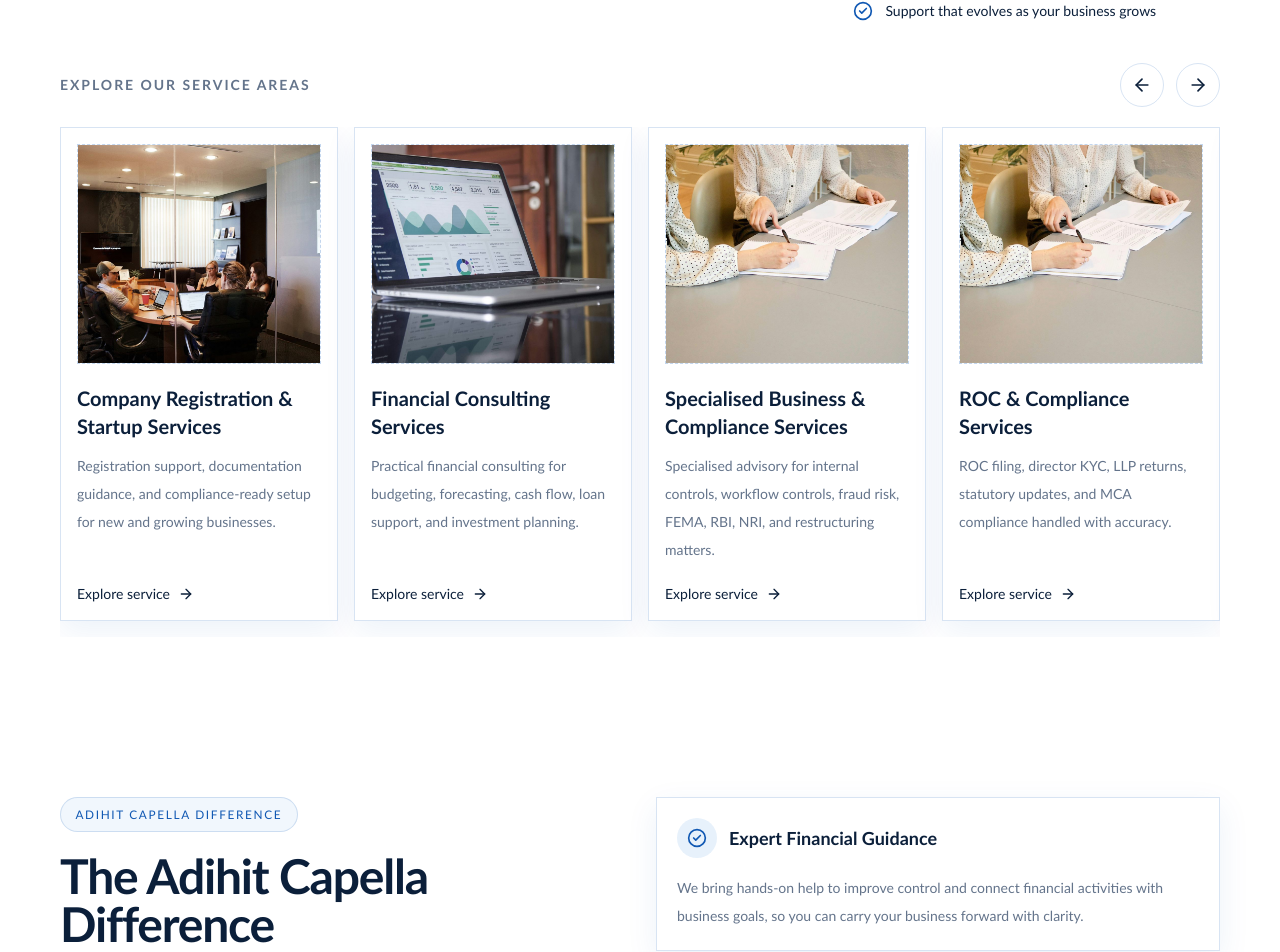
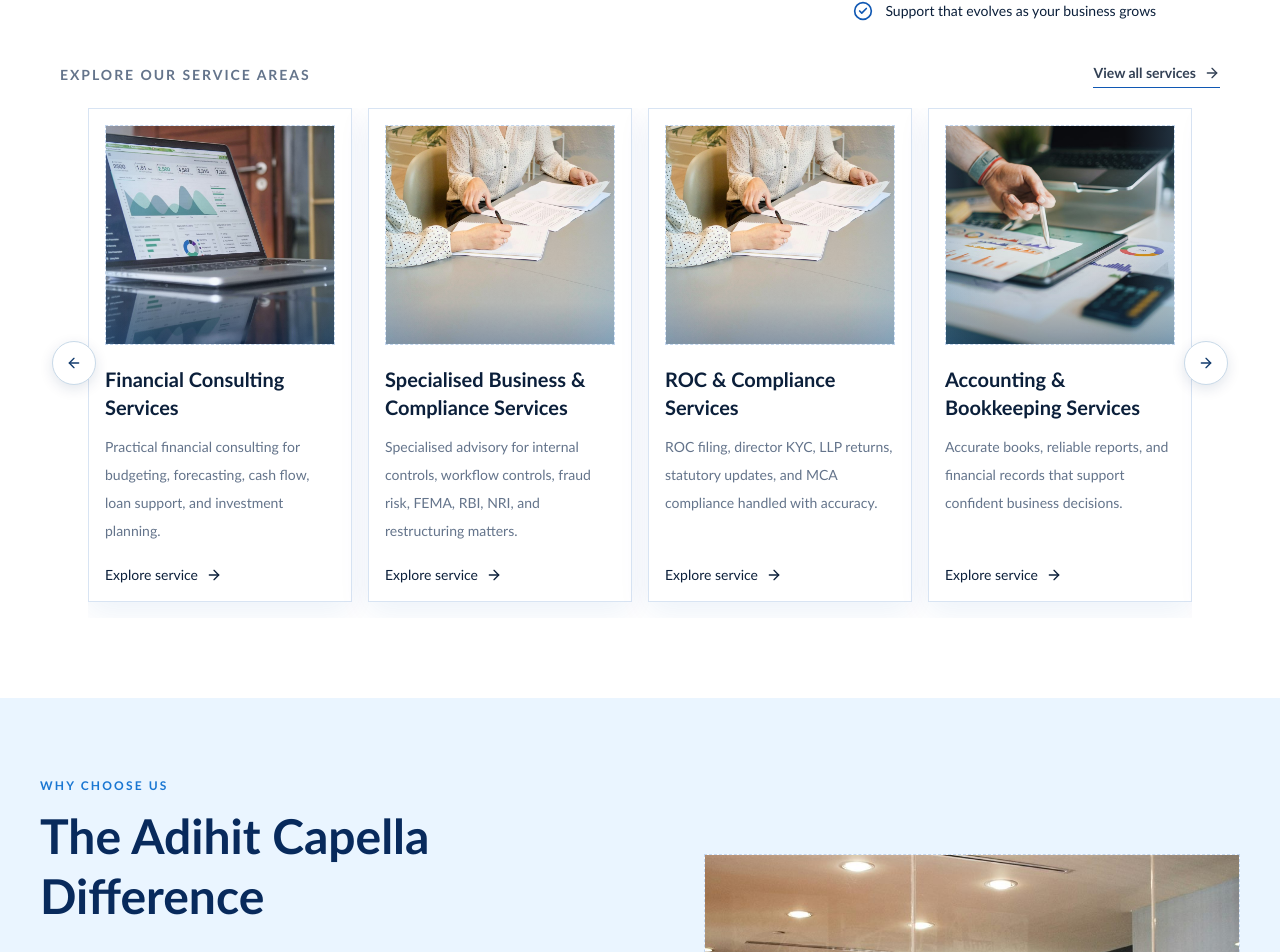
Before and after one commit to swap0804/adihit_capella_app, a Next.js app: page / in a window 1280 px wide. Shown: the part 1730-2682 px from the top of the page. Built offline with nearby package versions, Linux system fonts and the light colour scheme; no server answers.

Commit message:
new changes

```diff
--- a/app/layout.tsx
+++ b/app/layout.tsx
@@ -7,6 +7,7 @@
 import { SiteHeader } from "@/components/site-header";
 import { StructuredData } from "@/components/structured-data";
 import { ThemeProvider } from "@/components/theme-provider";
+import { serviceCategories } from "@/lib/content";
 import { createOrganizationSchema } from "@/lib/seo";
 import { siteConfig } from "@/lib/site-config";
 import {
@@ -57,7 +58,12 @@
         <StructuredData data={createOrganizationSchema()} />
         <ThemeProvider>
           <div className="page-shell">
-            <SiteHeader />
+            <SiteHeader
+              services={serviceCategories.map((service) => ({
+                label: service.title,
+                href: `/services/${service.slug}`,
+              }))}
+            />
             <main className="site-main">{children}</main>
             <SiteFooter />
             <FloatingActions />
--- a/app/page.tsx
+++ b/app/page.tsx
@@ -71,34 +71,64 @@
         <HomeServicesCarousel services={serviceCategories} />
       </section>
 
-      <section className='section-shell'>
-        <div className='hero-grid items-start'>
+      <section className='bg-[#eaf5ff] px-5 py-16 md:px-8 md:py-20'>
+        <div className='mx-auto grid max-w-[var(--max-width)] gap-10 lg:grid-cols-[1.02fr_0.98fr] lg:items-center'>
+          <div>
             <Reveal>
-            <SectionHeading
-              eyebrow='Adihit Capella difference'
-              title='The Adihit Capella Difference'
-              description={homeDifferenceIntro.join(' ')}
-            />
+              <p className='text-xs font-bold uppercase tracking-[0.18em] text-[#1976d2]'>
+                Why choose us
+              </p>
+              <h2 className='mt-3 text-3xl font-bold leading-tight text-[#082a5c] md:text-5xl'>
+                The Adihit Capella Difference
+              </h2>
+              <p className='mt-5 max-w-2xl text-base leading-7 text-[#49627d]'>
+                {homeDifferenceIntro.join(' ')}
+              </p>
             </Reveal>
-          <div className='grid gap-4'>
+
+            <div className='mt-8 grid gap-4 sm:grid-cols-2'>
               {homeDifferenceCards.map((item, index) => (
-              <Reveal key={item.title} delay={index * 90}>
-                <div className='surface-card p-5'>
-                  <div className='inline-flex items-center gap-3'>
-                    <div className='grid h-10 w-10 place-items-center rounded-full bg-[rgba(106,214,255,0.12)] text-[var(--brand)]'>
+                <Reveal key={item.title} delay={index * 70}>
+                  <article className='flex h-full gap-4 border-l-[3px] border-[#2587df] bg-white p-5 shadow-[0_8px_24px_rgba(21,81,137,0.06)]'>
+                    <div className='grid h-10 w-10 shrink-0 place-items-center bg-[#edf7ff] text-[#2587df]'>
                       <CheckCircle2 className='h-5 w-5' />
                     </div>
-                    <h3 className='text-lg font-semibold text-white'>
+                    <div>
+                      <h3 className='text-sm font-bold leading-5 text-[#082a5c]'>
                         {item.title}
                       </h3>
-                  </div>
-                  <p className='mt-4 text-sm leading-7 text-[var(--muted)]'>
+                      <p className='mt-2 text-xs leading-5 text-[#587088]'>
                         {item.description}
                       </p>
                     </div>
+                  </article>
                 </Reveal>
               ))}
             </div>
+          </div>
+
+          <Reveal delay={100}>
+            <div className='relative pb-12 pl-0 md:pl-8'>
+              <PlaceholderMedia
+                label='Adihit Capella team collaboration'
+                detail='Professionals collaborating around a meeting table.'
+                heightClassName='min-h-[420px] md:min-h-[520px]'
+                media={getMediaBySlug(
+                  'company-registration-and-startup-services',
+                )}
+              />
+              <div className='absolute bottom-0 left-0 z-20 min-w-[155px] bg-[#082a5c] px-6 py-7 text-white md:min-w-[180px]'>
+                <div className='text-[2.15rem] font-bold leading-none tracking-tight text-[#69bfff]'>
+                  12+
+                </div>
+                <div className='mt-2 text-[0.72rem] font-medium leading-[1.45] !text-[#ffffff]'>
+                  Years of combined
+                  <br />
+                  advisory exposure
+                </div>
+              </div>
+            </div>
+          </Reveal>
         </div>
       </section>
 
@@ -120,6 +150,8 @@
                   detail='Featured image placeholder'
                   heightClassName='min-h-[180px]'
                   media={getMediaForKeywords(post.seo.keywords)}
+                  bottomGradient
+                  sideGradient
                 />
                 <div className='mt-5'>
                   <p className='text-sm uppercase tracking-[0.18em] text-[var(--brand)]'>
--- a/components/home-services-carousel.tsx
+++ b/components/home-services-carousel.tsx
@@ -2,7 +2,12 @@
 
 import { ArrowLeft, ArrowRight } from "lucide-react";
 import Link from "next/link";
-import { useRef } from "react";
+import {
+  type PointerEvent as ReactPointerEvent,
+  useCallback,
+  useEffect,
+  useRef,
+} from "react";
 
 import { PlaceholderMedia } from "@/components/placeholder-media";
 import { getMediaForKeywords } from "@/lib/media";
@@ -16,19 +21,92 @@
   services,
 }: HomeServicesCarouselProps) {
   const trackRef = useRef<HTMLDivElement>(null);
+  const isPausedRef = useRef(false);
+  const dragRef = useRef({
+    pointerId: 0,
+    startX: 0,
+    startScrollLeft: 0,
+    moved: false,
+    active: false,
+  });
 
-  const scroll = (direction: -1 | 1) => {
+  const scroll = useCallback((direction: -1 | 1) => {
     const track = trackRef.current;
     if (!track) return;
 
     const card = track.querySelector<HTMLElement>("[data-service-card]");
     const gap = 16;
     const distance = card ? card.offsetWidth + gap : track.clientWidth;
+    const maxScrollLeft = track.scrollWidth - track.clientWidth;
+    const nextScrollLeft = track.scrollLeft + direction * distance;
 
-    track.scrollBy({
-      left: direction * distance,
+    track.scrollTo({
+      left:
+        direction === 1 && nextScrollLeft > maxScrollLeft - 8
+          ? 0
+          : direction === -1 && nextScrollLeft < 8
+            ? maxScrollLeft
+            : nextScrollLeft,
       behavior: "smooth",
     });
+  }, []);
+
+  useEffect(() => {
+    const interval = window.setInterval(() => {
+      if (!isPausedRef.current && !document.hidden) {
+        scroll(1);
+      }
+    }, 4000);
+
+    return () => window.clearInterval(interval);
+  }, [scroll]);
+
+  const startDrag = (event: ReactPointerEvent<HTMLDivElement>) => {
+    if (event.pointerType !== "mouse" || event.button !== 0) return;
+
+    const track = trackRef.current;
+    if (!track) return;
+
+    isPausedRef.current = true;
+    dragRef.current = {
+      pointerId: event.pointerId,
+      startX: event.clientX,
+      startScrollLeft: track.scrollLeft,
+      moved: false,
+      active: true,
+    };
+  };
+
+  const drag = (event: ReactPointerEvent<HTMLDivElement>) => {
+    const track = trackRef.current;
+    const dragState = dragRef.current;
+    if (!track || !dragState.active || dragState.pointerId !== event.pointerId) {
+      return;
+    }
+
+    const distance = event.clientX - dragState.startX;
+    if (Math.abs(distance) > 5) {
+      if (!dragState.moved) {
+        dragState.moved = true;
+        track.setPointerCapture(event.pointerId);
+      }
+
+      event.preventDefault();
+      track.scrollLeft = dragState.startScrollLeft - distance;
+    }
+  };
+
+  const endDrag = (event: ReactPointerEvent<HTMLDivElement>) => {
+    const track = trackRef.current;
+    const dragState = dragRef.current;
+    if (!track || !dragState.active || dragState.pointerId !== event.pointerId) {
+      return;
+    }
+
+    dragState.active = false;
+    if (track.hasPointerCapture(event.pointerId)) {
+      track.releasePointerCapture(event.pointerId);
+    }
   };
 
   return (
@@ -37,29 +115,52 @@
         <p className="text-sm font-semibold uppercase tracking-[0.14em] text-[var(--muted)]">
           Explore our service areas
         </p>
-        <div className="flex gap-3">
+        <Link
+          href="/services"
+          className="inline-flex items-center gap-2 border-b border-[var(--brand)] pb-1 text-sm font-semibold text-[var(--brand)] transition hover:text-[var(--text-strong)]"
+        >
+          View all services
+          <ArrowRight className="h-4 w-4" />
+        </Link>
+      </div>
+
+      <div className="relative md:mx-7">
         <button
           type="button"
           onClick={() => scroll(-1)}
           aria-label="View previous services"
-            className="grid h-11 w-11 place-items-center rounded-full border border-[var(--card-border)] text-[var(--text-strong)] transition hover:border-[var(--brand)] hover:text-[var(--brand)]"
+          className="group absolute left-2 top-[35%] z-20 grid h-10 w-10 -translate-y-1/2 place-items-center rounded-full border border-[#c8d9e8] bg-white text-[#123b6d] shadow-[0_4px_14px_rgba(8,42,92,0.12)] transition hover:border-[#1976d2] hover:text-[#1976d2] focus-visible:outline-none focus-visible:ring-2 focus-visible:ring-[#55aef5] focus-visible:ring-offset-2 md:-left-7 md:top-1/2 md:h-11 md:w-11 lg:-left-9"
         >
-            <ArrowLeft className="h-5 w-5" />
+          <ArrowLeft className="h-4 w-4 transition-transform group-hover:-translate-x-0.5" />
         </button>
-          <button
-            type="button"
-            onClick={() => scroll(1)}
-            aria-label="View next services"
-            className="grid h-11 w-11 place-items-center rounded-full border border-[var(--card-border)] text-[var(--text-strong)] transition hover:border-[var(--brand)] hover:text-[var(--brand)]"
-          >
-            <ArrowRight className="h-5 w-5" />
-          </button>
-        </div>
-      </div>
-
         <div
           ref={trackRef}
-        className="flex snap-x snap-mandatory gap-4 overflow-x-auto pb-4 [scrollbar-width:none] [&::-webkit-scrollbar]:hidden"
+          onMouseEnter={() => {
+            isPausedRef.current = true;
+          }}
+          onMouseLeave={() => {
+            isPausedRef.current = false;
+          }}
+          onFocusCapture={() => {
+            isPausedRef.current = true;
+          }}
+          onBlurCapture={(event) => {
+            if (!event.currentTarget.contains(event.relatedTarget)) {
+              isPausedRef.current = false;
+            }
+          }}
+          onPointerDown={startDrag}
+          onPointerMove={drag}
+          onPointerUp={endDrag}
+          onPointerCancel={endDrag}
+          onClickCapture={(event) => {
+            if (dragRef.current.moved) {
+              event.preventDefault();
+              event.stopPropagation();
+              dragRef.current.moved = false;
+            }
+          }}
+          className="flex cursor-grab snap-x snap-mandatory gap-4 overflow-x-auto pb-4 select-none active:cursor-grabbing [scrollbar-width:none] [&::-webkit-scrollbar]:hidden"
         >
           {services.map((service) => (
             <article
@@ -72,6 +173,8 @@
                 detail={service.subtitle}
                 heightClassName="min-h-[220px]"
                 media={getMediaForKeywords(service.seo.keywords)}
+                bottomGradient
+                sideGradient
               />
               <div className="mt-5 flex flex-1 flex-col">
                 <h3 className="text-xl font-bold leading-7 text-[var(--text-strong)]">
@@ -91,6 +194,15 @@
             </article>
           ))}
         </div>
+        <button
+          type="button"
+          onClick={() => scroll(1)}
+          aria-label="View next services"
+          className="group absolute right-2 top-[35%] z-20 grid h-10 w-10 -translate-y-1/2 place-items-center rounded-full border border-[#c8d9e8] bg-white text-[#123b6d] shadow-[0_4px_14px_rgba(8,42,92,0.12)] transition hover:border-[#1976d2] hover:text-[#1976d2] focus-visible:outline-none focus-visible:ring-2 focus-visible:ring-[#55aef5] focus-visible:ring-offset-2 md:-right-7 md:top-1/2 md:h-11 md:w-11 lg:-right-9"
+        >
+          <ArrowRight className="h-4 w-4 transition-transform group-hover:translate-x-0.5" />
+        </button>
+      </div>
     </div>
   );
 }
--- a/components/placeholder-media.tsx
+++ b/components/placeholder-media.tsx
@@ -8,6 +8,8 @@
   detail?: string;
   heightClassName?: string;
   media?: MediaAsset;
+  bottomGradient?: boolean;
+  sideGradient?: boolean;
 };
 
 export function PlaceholderMedia({
@@ -15,6 +17,8 @@
   detail = "Replace this area with your final image, illustration, or video.",
   heightClassName = "min-h-[320px]",
   media,
+  bottomGradient = false,
+  sideGradient = false,
 }: PlaceholderMediaProps) {
   const resolvedMedia = media ?? getRelatedMedia(label, detail);
 
@@ -28,6 +32,24 @@
         sizes="(min-width: 1280px) 520px, (min-width: 768px) 44vw, 92vw"
         className="z-0 object-cover"
       />
+      {bottomGradient ? (
+        <div
+          aria-hidden="true"
+          className="pointer-events-none absolute inset-x-0 bottom-0 z-10 h-[38%] bg-gradient-to-t from-[#0b4f9c]/30 via-[#55aef5]/10 to-transparent"
+        />
+      ) : null}
+      {sideGradient ? (
+        <>
+          <div
+            aria-hidden="true"
+            className="pointer-events-none absolute inset-y-0 left-0 z-10 w-[22%] bg-gradient-to-r from-[#7cc7ff]/20 to-transparent"
+          />
+          <div
+            aria-hidden="true"
+            className="pointer-events-none absolute inset-y-0 right-0 z-10 w-[22%] bg-gradient-to-l from-[#7cc7ff]/20 to-transparent"
+          />
+        </>
+      ) : null}
     </div>
   );
 }
--- a/components/site-header.tsx
+++ b/components/site-header.tsx
@@ -1,13 +1,18 @@
 "use client";
 
 import Link from "next/link";
-import { Menu, PhoneCall, X } from "lucide-react";
+import { ChevronDown, Menu, PhoneCall, X } from "lucide-react";
 import { useState } from "react";
 
 import { BrandMark } from "@/components/brand-mark";
 import { siteConfig } from "@/lib/site-config";
+import type { LinkItem } from "@/lib/types";
 
-export function SiteHeader() {
+type SiteHeaderProps = {
+  services: LinkItem[];
+};
+
+export function SiteHeader({ services }: SiteHeaderProps) {
   const [open, setOpen] = useState(false);
 
   return (
@@ -16,8 +21,44 @@
         <Link href="/" aria-label="Adihit Capella home">
           <BrandMark priority />
         </Link>
-        <nav className="hidden items-center gap-6 lg:flex">
-          {siteConfig.navItems.map((item) => (
+        <nav className="hidden items-center gap-6 lg:flex" aria-label="Main navigation">
+          {siteConfig.navItems.map((item) =>
+            item.href === "/services" ? (
+              <div key={item.href} className="group relative">
+                <Link
+                  href={item.href}
+                  className="site-nav-link inline-flex items-center gap-1.5"
+                  aria-haspopup="true"
+                >
+                  {item.label}
+                  <ChevronDown className="h-4 w-4 transition-transform group-hover:rotate-180 group-focus-within:rotate-180" />
+                </Link>
+                <div className="invisible absolute left-1/2 top-full w-[390px] -translate-x-1/2 pt-4 opacity-0 transition duration-200 group-hover:visible group-hover:opacity-100 group-focus-within:visible group-focus-within:opacity-100">
+                  <div className="rounded-2xl border border-[var(--card-border)] bg-[var(--header-bg-strong)] p-3 shadow-2xl shadow-black/30">
+                    <p className="px-3 pb-2 pt-1 text-xs font-semibold uppercase tracking-[0.18em] text-[var(--brand)]">
+                      Our services
+                    </p>
+                    <div className="grid gap-1">
+                      {services.map((service) => (
+                        <Link
+                          key={service.href}
+                          href={service.href}
+                          className="rounded-xl px-3 py-2.5 text-sm leading-5 text-[var(--text-strong)] transition hover:bg-white/5 hover:text-[var(--brand)] focus-visible:bg-white/5 focus-visible:text-[var(--brand)]"
+                        >
+                          {service.label}
+                        </Link>
+                      ))}
+                    </div>
+                    <Link
+                      href="/services"
+                      className="mt-2 block rounded-xl border border-[var(--card-border)] px-3 py-2.5 text-center text-sm font-semibold text-[var(--brand)] transition hover:border-[var(--brand)]"
+                    >
+                      View all services
+                    </Link>
+                  </div>
+                </div>
+              </div>
+            ) : (
               <Link
                 key={item.href}
                 href={item.href}
@@ -25,7 +66,8 @@
               >
                 {item.label}
               </Link>
-          ))}
+            ),
+          )}
         </nav>
         <div className="hidden items-center gap-3 lg:flex">
           <a
@@ -54,8 +96,31 @@
       </div>
       {open ? (
         <div className="pointer-events-auto mx-auto max-w-[1240px] border-t border-[var(--card-border)] bg-[var(--header-bg-strong)] p-4 lg:hidden">
-          <nav className="grid gap-2">
-            {siteConfig.navItems.map((item) => (
+          <nav className="grid gap-2" aria-label="Mobile navigation">
+            {siteConfig.navItems.map((item) =>
+              item.href === "/services" ? (
+                <div key={item.href}>
+                  <Link
+                    href={item.href}
+                    className="mobile-nav-link"
+                    onClick={() => setOpen(false)}
+                  >
+                    {item.label}
+                  </Link>
+                  <div className="ml-3 mt-1 grid gap-1 border-l border-[var(--card-border)] pl-3">
+                    {services.map((service) => (
+                      <Link
+                        key={service.href}
+                        href={service.href}
+                        className="rounded-lg px-3 py-2 text-sm leading-5 text-[var(--muted)] transition hover:bg-white/5 hover:text-[var(--brand)]"
+                        onClick={() => setOpen(false)}
+                      >
+                        {service.label}
+                      </Link>
+                    ))}
+                  </div>
+                </div>
+              ) : (
                 <Link
                   key={item.href}
                   href={item.href}
@@ -64,7 +129,8 @@
                 >
                   {item.label}
                 </Link>
-            ))}
+              ),
+            )}
           </nav>
           <div className="mt-4 grid gap-3">
             <a
```
Lines whose indentation alone changed are shown as unchanged.
